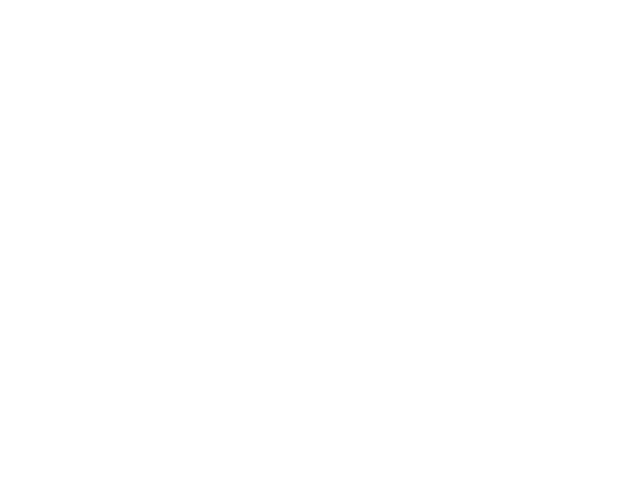
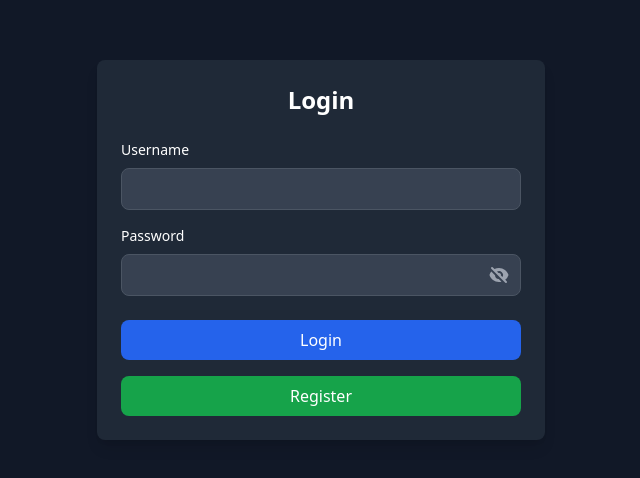
Before and after one commit to yahya0morsy/bonus-front, a React (Vite) app: page /#/login in a window 1280 px wide. Before the commit this address had no page. Shown: the part 150-628 px from the top of the page, without its empty margins (319-959 px from the left). Built offline with nearby package versions, Linux system fonts and the light colour scheme.

Commit message:
second5 commit

```diff
--- a/src/App.jsx
+++ b/src/App.jsx
@@ -9,9 +9,9 @@
   return (
     <Router>
       <Routes>
-        <Route path="/" element={<LoginPage />} />
+        <Route path="/login" element={<LoginPage />} />
         <Route path="/balance" element={<BalancePage />} />
-
+        <Route path="*" element={<Navigate to="/login" />} />
         {/* Master Page */}
         <Route path="/master" element={<MasterPage />} />
         <Route path="/register" element={<RegisterPage />} />
--- a/src/Reg.jsx
+++ b/src/Reg.jsx
@@ -39,7 +39,7 @@
 
       // Redirect to login page after 2 seconds
       setTimeout(() => {
-        navigate('/');
+        navigate('/login');
       }, 2000);
     } catch (error) {
       setError(error.response?.data?.error || 'Failed to register. Please try again.');
--- a/src/about.jsx
+++ b/src/about.jsx
@@ -51,7 +51,7 @@
   // Handle logout
   const handleLogout = () => {
     localStorage.removeItem('sessionKey'); // Clear the session key
-    navigate('/'); // Redirect to the login page
+    navigate('/login'); // Redirect to the login page
   };
 
   // Handle password change
```
